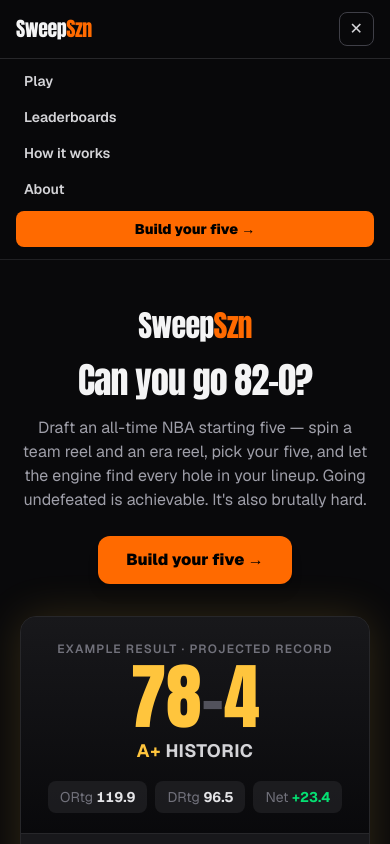
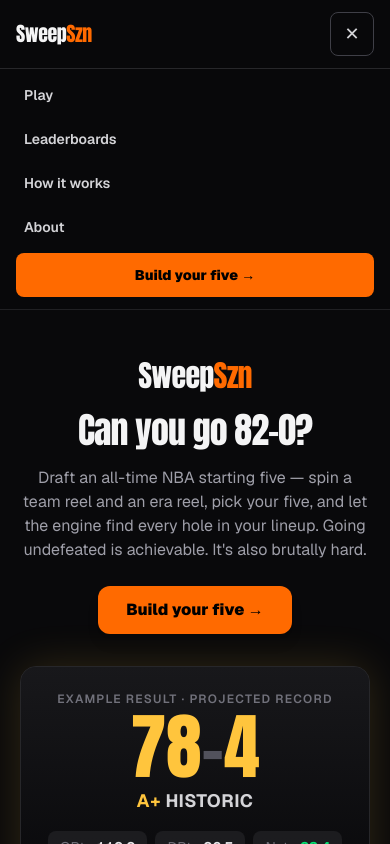
Before and after one commit to chaotix345/SweepSzn, a Next.js app in the folder web/: page / in a window 390 px wide. Both pictures are taken after a click on the button "Toggle menu". Shown: the top 844 px of the page. Built offline with nearby package versions, Linux system fonts and the light colour scheme.

Commit message:
style(design): F3 — mobile menu hamburger + links meet the 44px touch-target minimum
Co-Authored-By: Claude Opus 4.8 (1M context) <noreply@anthropic.com>

```diff
--- a/web/components/SiteHeader.tsx
+++ b/web/components/SiteHeader.tsx
@@ -47,7 +47,7 @@ export default function SiteHeader() {
             aria-label="Toggle menu"
             aria-expanded={open}
             aria-controls="mobile-nav"
-            className="rounded-lg border border-zinc-700 px-2.5 py-1 text-zinc-300 hover:border-zinc-500 sm:hidden"
+            className="flex h-11 w-11 items-center justify-center rounded-lg border border-zinc-700 text-lg text-zinc-300 hover:border-zinc-500 sm:hidden"
           >
             <span aria-hidden="true">{open ? "✕" : "☰"}</span>
           </button>
@@ -62,7 +62,7 @@ export default function SiteHeader() {
               href={n.href}
               onClick={() => setOpen(false)}
               aria-current={isActive(n.href) ? "page" : undefined}
-              className={`block rounded-lg px-2 py-2 text-sm font-semibold ${isActive(n.href) ? "text-orange-400" : "text-zinc-300 hover:text-zinc-100"}`}
+              className={`block rounded-lg px-2 py-3 text-sm font-semibold ${isActive(n.href) ? "text-orange-400" : "text-zinc-300 hover:text-zinc-100"}`}
             >
               {n.label}
             </Link>
@@ -70,7 +70,7 @@ export default function SiteHeader() {
           <Link
             href="/play"
             onClick={() => setOpen(false)}
-            className="mt-1 block rounded-lg bg-orange-500 px-2 py-2 text-center text-sm font-black text-black"
+            className="mt-1 block rounded-lg bg-orange-500 px-2 py-3 text-center text-sm font-black text-black"
           >
             Build your five →
           </Link>
```
